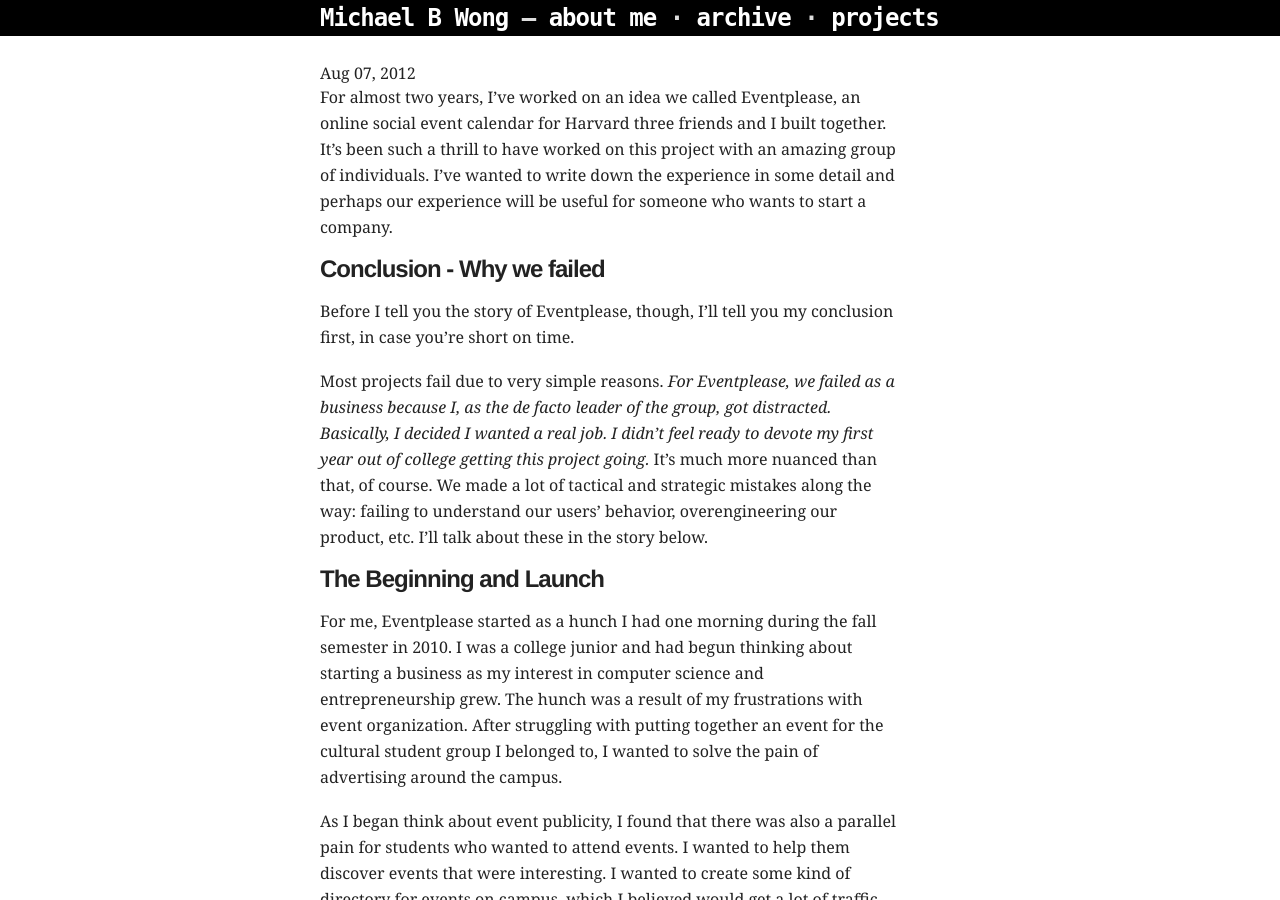
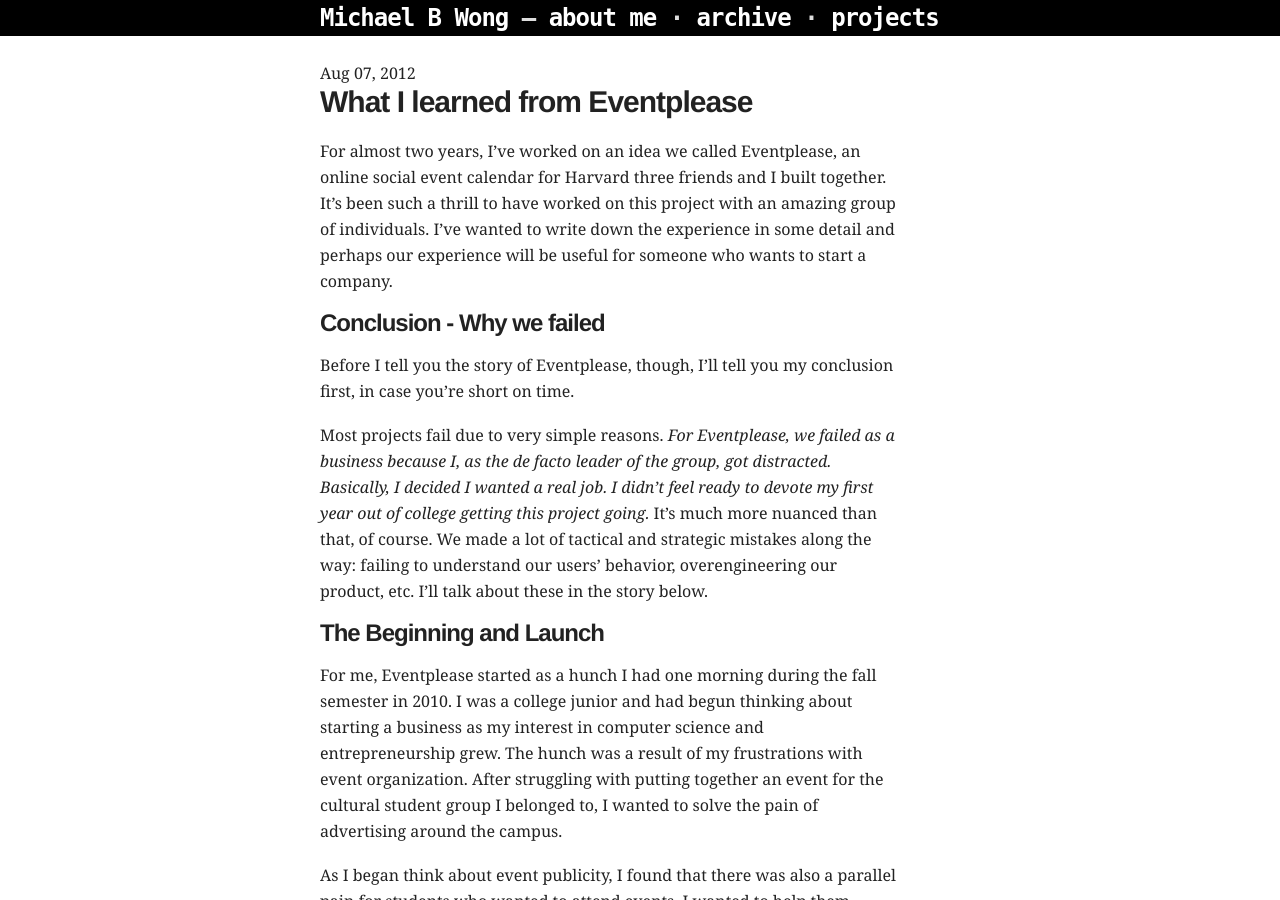
Before and after one commit to mbwong/mbwong.github.com, a Jekyll site: the page built from _posts/2012-08-07-what-i-learned-from-eventplease.md, in a window 1280 px wide and 900 px high. Built offline with Jekyll 4.4.1, drawn with Linux system fonts in a browser that asks for light colours.

Commit message:
added title

```diff
--- a/_posts/2012-08-07-what-i-learned-from-eventplease.md
+++ b/_posts/2012-08-07-what-i-learned-from-eventplease.md
@@ -3,6 +3,8 @@
 title: What I learned from Eventplease
 layout: post
 ---
+
+# What I learned from Eventplease
 
 For almost two years, I've worked on an idea we called Eventplease, an online social event calendar for Harvard three friends and I built together. It's been such a thrill to have worked on this project with an amazing group of individuals. I've wanted to write down the experience in some detail and perhaps our experience will be useful for someone who wants to start a company.
 
```
Also changed, not shown: _posts/2012-11-11-turning-23.md (+2 -0 lines).
